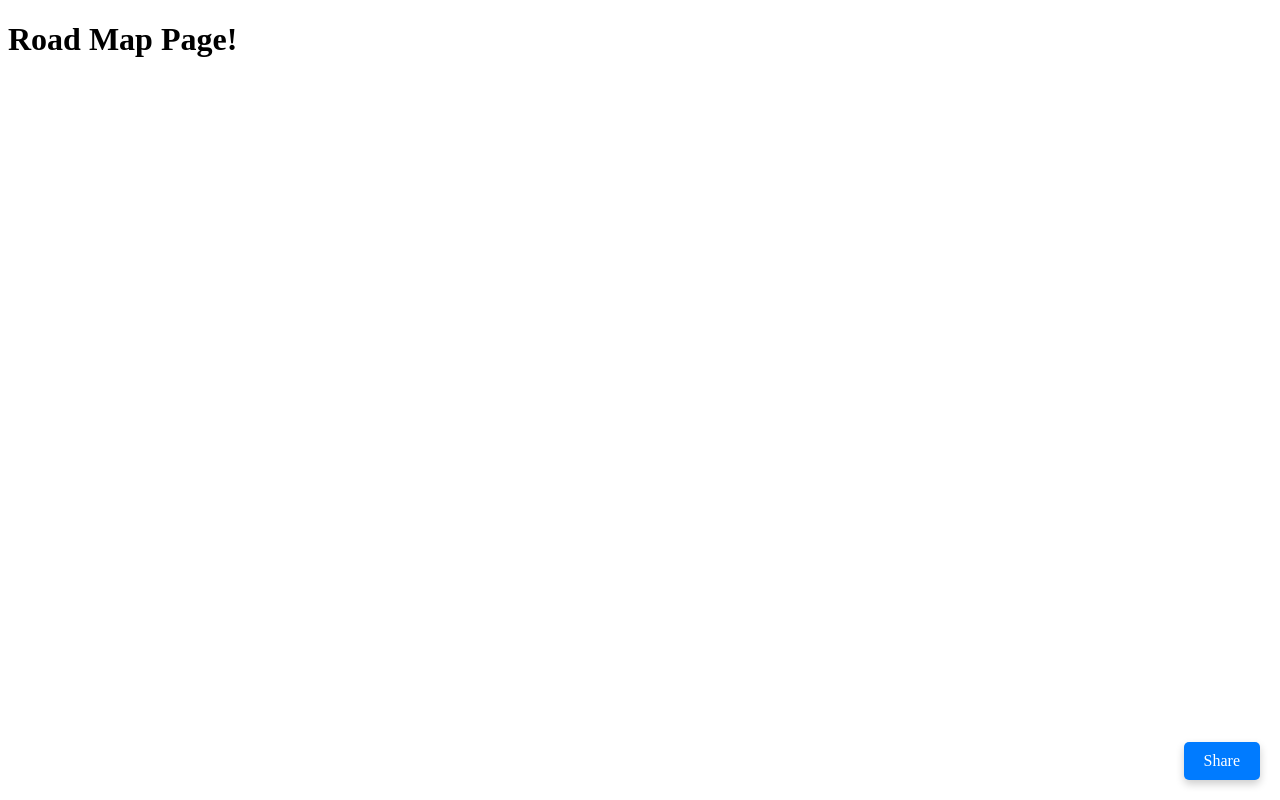
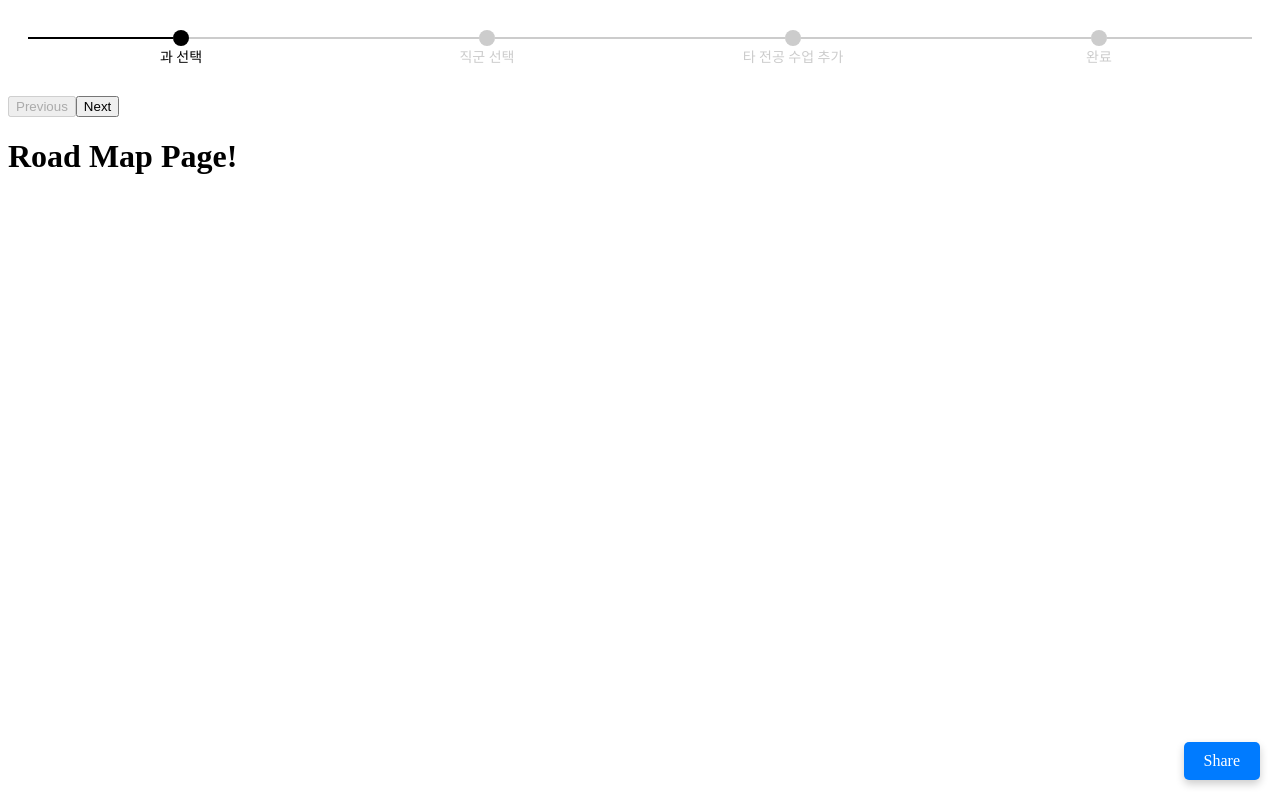
Before and after one commit to Konkuk-Univ-Student-Developer/RoadMapKU, a React (Create React App) app: page /road-map in a window 1280 px wide. Built offline with nearby package versions, Linux system fonts and the light colour scheme.

Commit message:
Navbar 구현

```diff
--- a/src/components/NavBar.jsx
+++ b/src/components/NavBar.jsx
@@ -1,5 +1,68 @@
-function NavBar() {
-	return <div>NavBar</div>;
+import styled from 'styled-components';
+
+const steps = ['과 선택', '직군 선택', '타 전공 수업 추가', '완료'];
+
+const NavBarContainer = styled.div`
+	display: flex;
+	justify-content: space-between;
+	align-items: center;
+	margin: 20px;
+	padding: 10px 0;
+`;
+
+const StepContainer = styled.div`
+	width: 100%;
+	display: flex;
+	flex-direction: column;
+	align-items: center;
+	position: relative;
+`;
+
+const CircleContainer = styled.div`
+	width: 100%;
+	display: flex;
+	align-items: center;
+`;
+
+const Circle = styled.div`
+	width: 16px;
+	height: 16px;
+	border-radius: 50%;
+	background: ${(props) => (props.active ? '#000' : '#ccc')};
+	display: flex;
+	align-items: center;
+	justify-content: center;
+	color: black;
+	font-weight: bold;
+	z-index: 1;
+`;
+
+const Line = styled.div`
+	flex-grow: 1;
+	height: 2px;
+	background: ${(props) => (props.active ? '#000' : '#ccc')};
+`;
+
+const Label = styled.div`
+	font-size: 14px;
+	color: ${(props) => (props.active ? '#000' : '#ccc')};
+`;
+
+function NavBar({ currentStep }) {
+	return (
+		<NavBarContainer>
+			{steps.map((step, index) => (
+				<StepContainer key={index}>
+					<CircleContainer>
+						<Line active={index <= currentStep} />
+						<Circle active={index <= currentStep} />
+						<Line active={index < currentStep || (index === steps.length - 1 && index === currentStep)} />
+					</CircleContainer>
+					<Label active={index <= currentStep}>{step}</Label>
+				</StepContainer>
+			))}
+		</NavBarContainer>
+	);
 }
 
 export default NavBar;
--- a/src/pages/RoadMap.jsx
+++ b/src/pages/RoadMap.jsx
@@ -1,4 +1,6 @@
 import styled from 'styled-components';
+import NavBar from '../components/NavBar';
+import { useState } from 'react';
 
 const ShareButton = styled.a`
 	position: fixed;
@@ -18,8 +20,17 @@ const ShareButton = styled.a`
 `;
 
 function RoadMap() {
+	const [currentStep, setCurrentStep] = useState(0);
+
 	return (
 		<>
+			<NavBar currentStep={currentStep} />
+			<button onClick={() => setCurrentStep(currentStep - 1)} disabled={currentStep === 0}>
+				Previous
+			</button>
+			<button onClick={() => setCurrentStep(currentStep + 1)} disabled={currentStep === 3}>
+				Next
+			</button>
 			<h1>Road Map Page!</h1>
 			<ShareButton>Share</ShareButton>
 		</>
```
